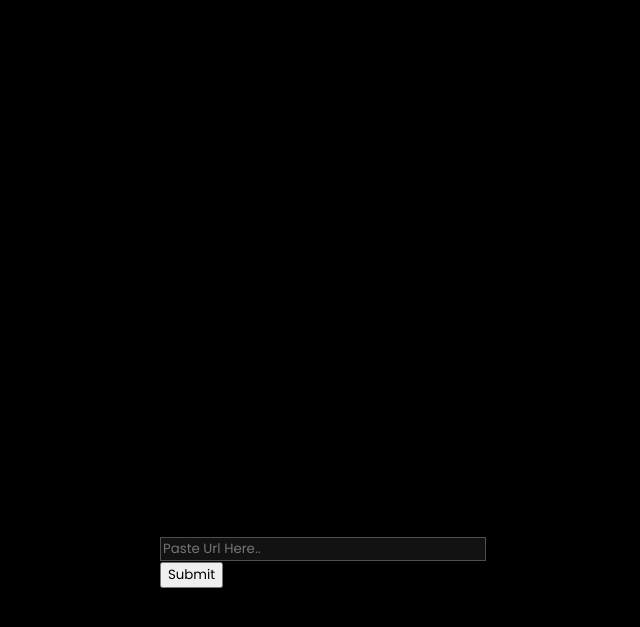
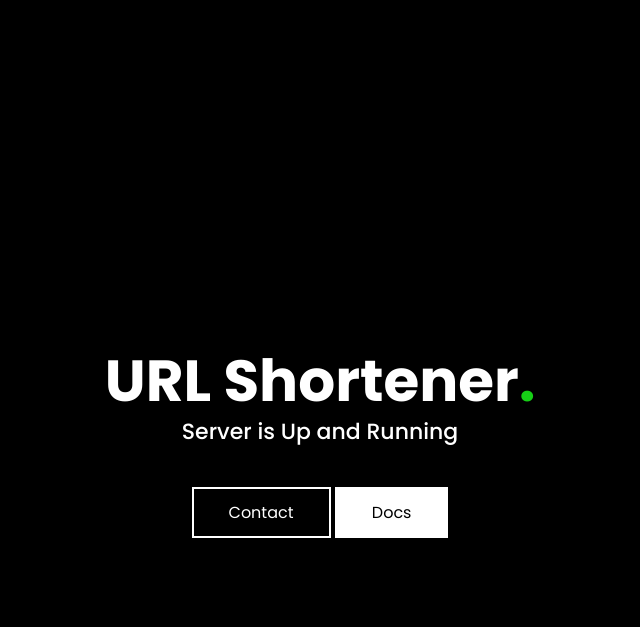
Before and after one commit to aybruhm/url-shortener-backend, a Django app: page / in a window 1280 px wide. Shown: the top 627 px of the page, without its empty margins (320-960 px from the left). Run offline with Django 3.2, Linux system fonts and the light colour scheme.

Commit message:
Modified home template

```diff
--- a/link/templates/shortener/home.html
+++ b/link/templates/shortener/home.html
@@ -1,29 +1,17 @@
 {% extends 'base.html' %}
 
 {% block title %}
-Home - Shortly
+URL Shortener
 {% endblock title %}
 
 {% block content %}
-<section id="main" style="padding-top: 200px">
-   <div class="main" style="font-family: 'Grand Hotel',cursive;">
-        <h1 class="logo cursive text-center" style="font-size: 82px;">
-            Shortly
-        </h1>
-        <h3 class="col alight-content-center text-center ccwl">
-            Create Click Worthy Links
-        </h3>
-            <div class="container">
-                <div class="row mt-2">
-                    <div class="col">
-                        <form class="form-inline" method="POST">
-                            {% csrf_token %}
-                            <input type="link" name="original-url" class="form-control mb-2 m3-sm-2 transparent" placeholder="Paste Url Here.." style="width: 100%; transition: all 300ms linear; margin: inherit; background-color: rgba(255, 255, 255, 0.07); border: 1px solid rgba(238, 238, 238, 0.27);">
-                            <button type="submit" name="button" class="btn btn-danger btn-fill button">Submit</button>
-                        </form>
-                </div>
-                    </div>
-            </div>
+<div class="service">
+    <h2 class="service-title text-white">URL Shortener<span class="green-check">.</span></h2>
+    <p class="h5 text-white">Server is Up and Running</p>
+
+    <div class="service__btns">
+        <a href="mailto:israelvictory87@gmail.com" class="service-contact text-white">Contact</a>
+        <a href="{% url 'api_docs' %}" class="service-docs">Docs</a>
     </div>
-</section>
+</div>
 {% endblock %}
```
